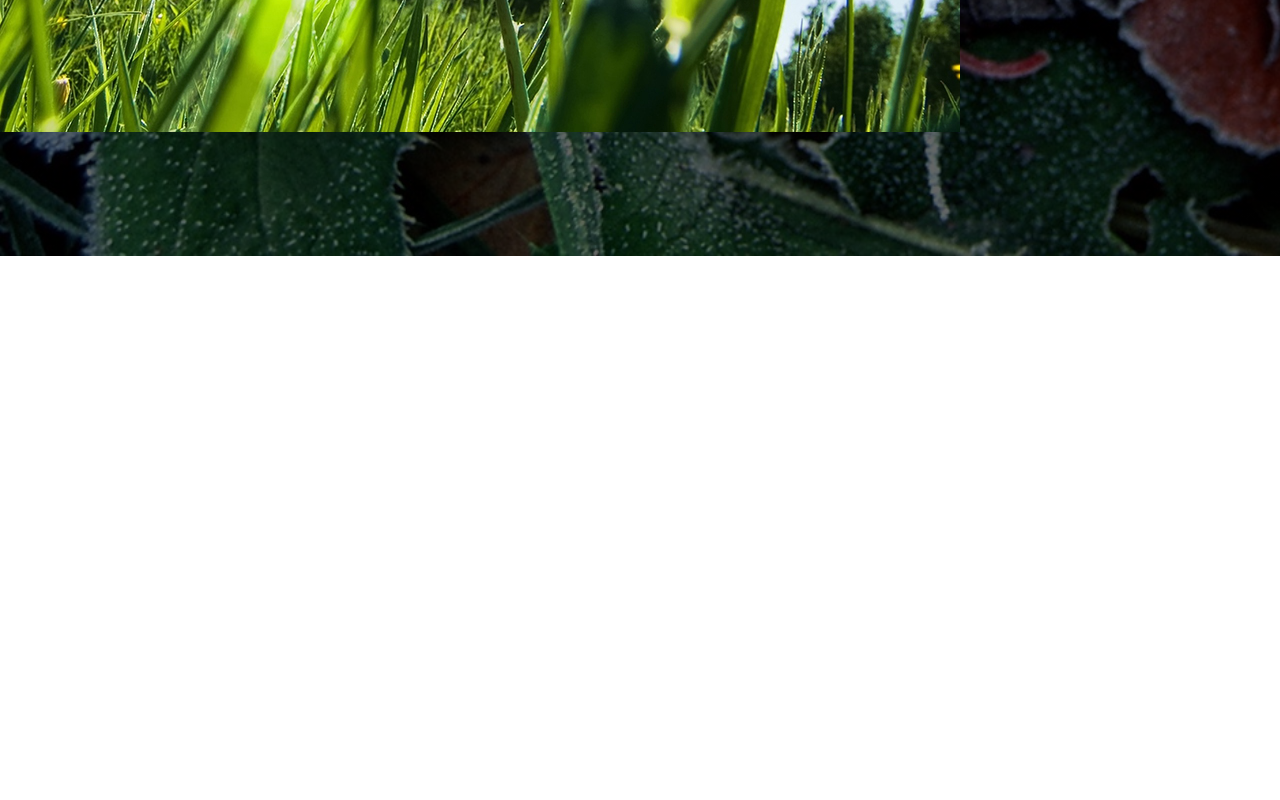
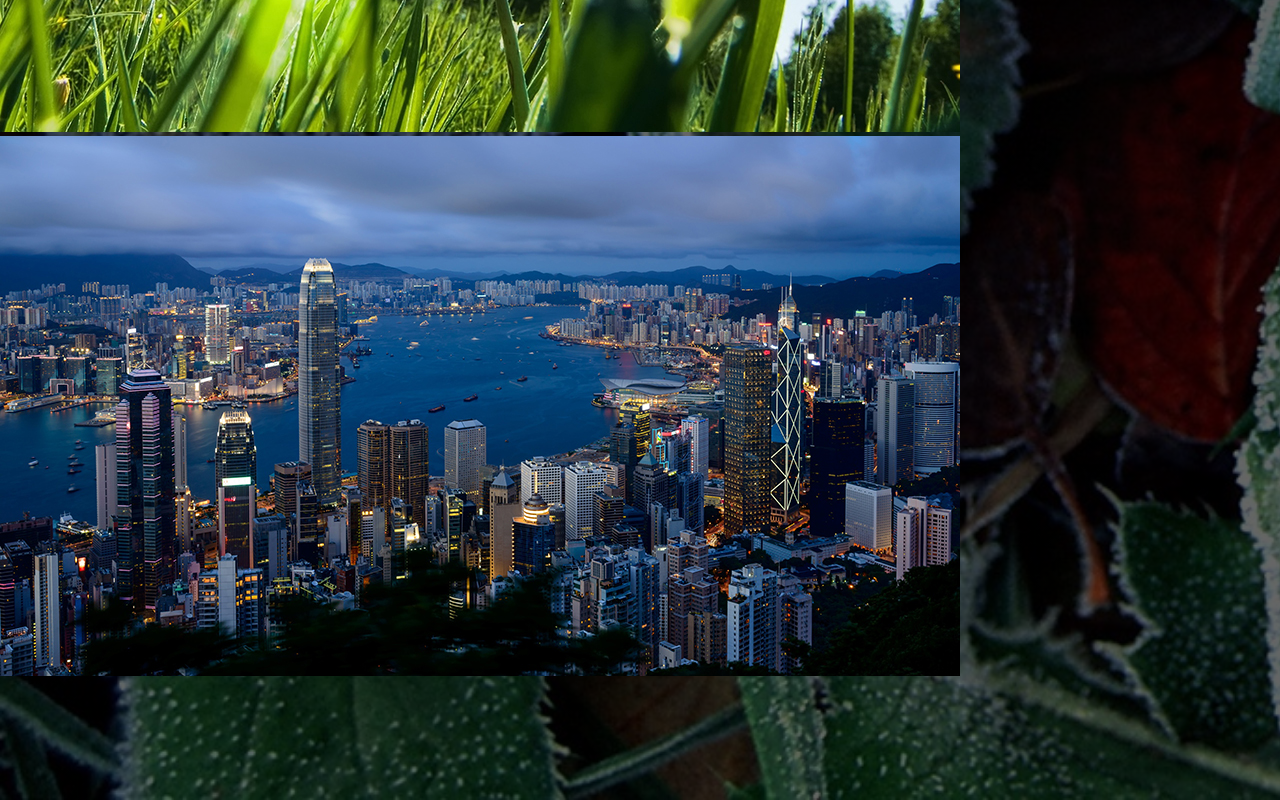
Before and after one commit to kobayashiwa/es6-study-3-6-16, a plain HTML site: page index.html in a window 1280 px wide. Shown: the part 5095-5895 px from the top of the page. Before the commit the page ends 5351 px from the top, so only its background shows below. Drawn offline with Linux system fonts and the light colour scheme.

Commit message:
“photosに写真追加”

```diff
--- a/index.html
+++ b/index.html
@@ -147,6 +147,9 @@
                     <div class="flexbox">
                         <div class="item"><img src="img/photos02.jpg" alt=""></div>
                     </div>
+                    <div class="flexbox">
+                        <div class="item"><img src="img/photos03.jpg" alt=""></div>
+                    </div>
                 </div>
             </section>
         </main>
@@ -165,6 +168,8 @@
         });
     </script>
 
+    <script></script>
+
 
 
 </html>
```
Also changed, not shown: img/photos03.jpg (added).
